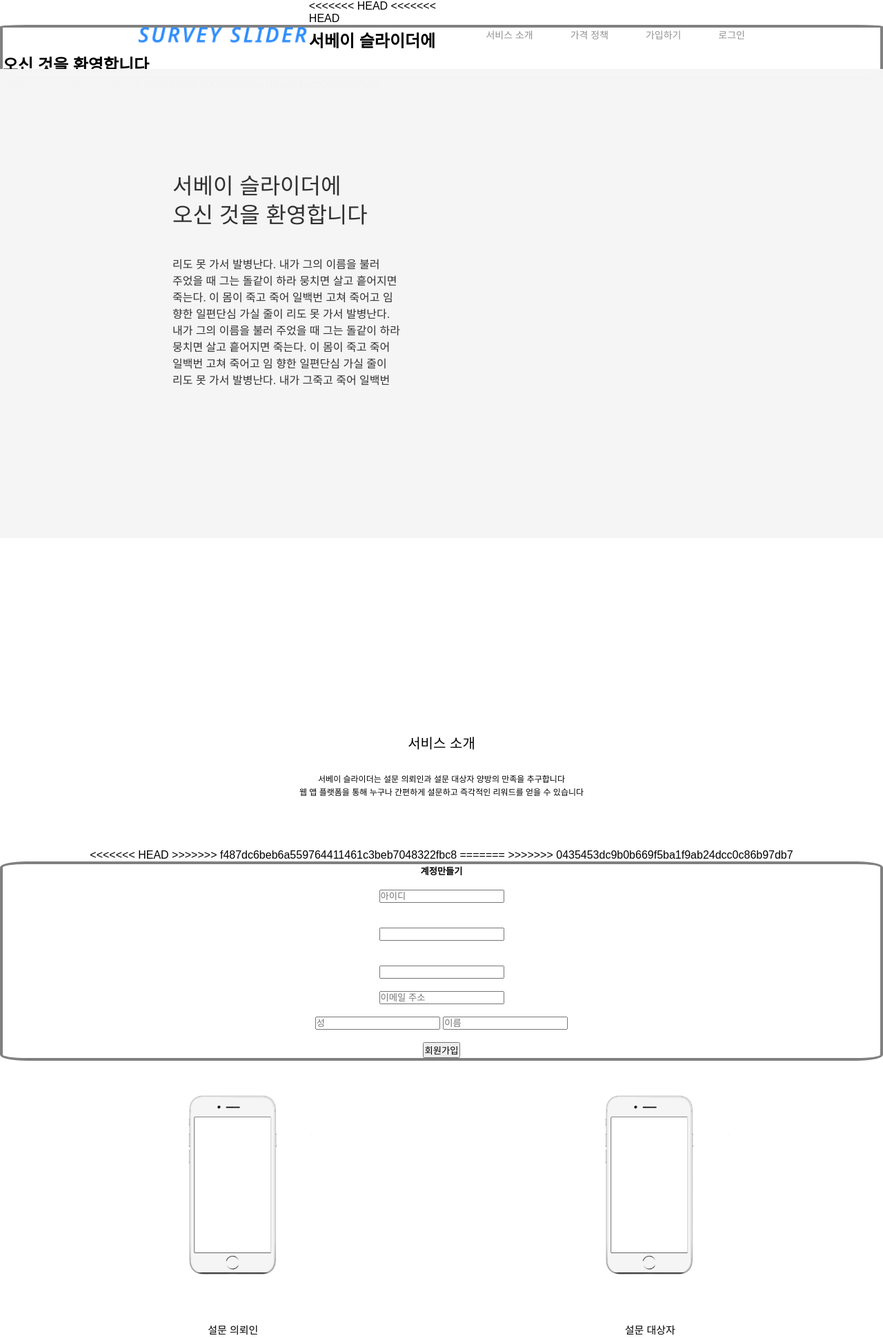
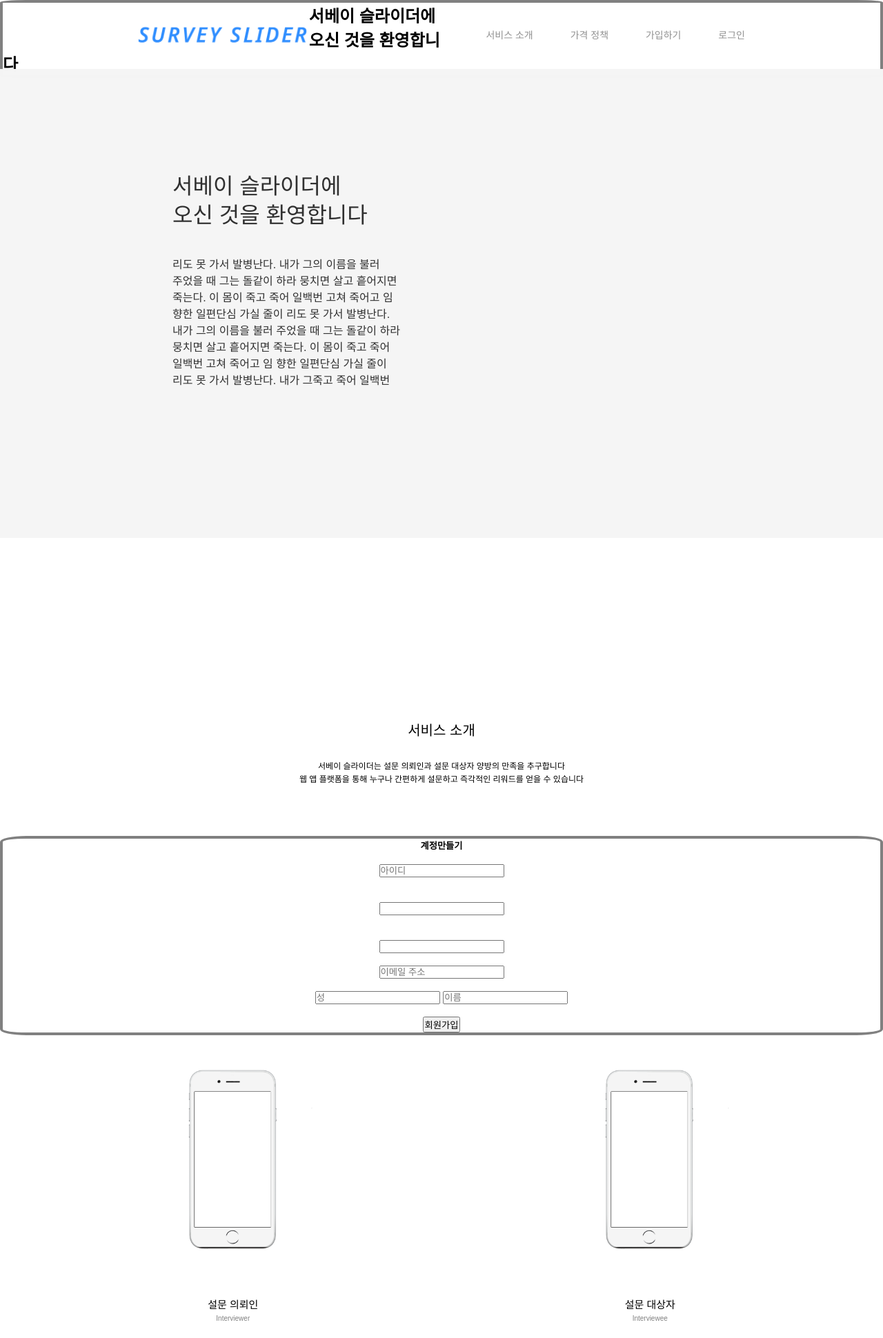
Before and after one commit to born9507/surveySlide, a Django app: page / in a window 1280 px wide. Shown: the top 1940 px of the page at 69% size. Run offline with Django 3.2, Linux system fonts and the light colour scheme.

Commit message:
Fix index.html

```diff
--- a/surveySlide/pages/templates/pages/index.html
+++ b/surveySlide/pages/templates/pages/index.html
@@ -11,15 +11,11 @@
 </div>
 
 {%else%}
-<<<<<<< HEAD
-<<<<<<< HEAD
+
 <div style="border: 4px solid grey; border-radius: 3%;">
 	<h2> 서베이 슬라이더에 </h2>
 	<h2> 오신 것을 환영합니다 </h2>
 </div>
-=======
-=======
->>>>>>> 0435453dc9b0b669f5ba1f9ab24dcc0c86b97db7
 
 <div class = "introduction">
 	<div class = "title"><p>서베이 슬라이더에<br>오신 것을 환영합니다</p></div>
@@ -32,10 +28,7 @@
 	<br>
 	<br>
 	<br>
-<<<<<<< HEAD
->>>>>>> f487dc6beb6a559764411461c3beb7048322fbc8
-=======
->>>>>>> 0435453dc9b0b669f5ba1f9ab24dcc0c86b97db7
+
 	<div style="border: 4px solid grey; border-radius: 3%;">
 		<h5>계정만들기</h5>
 		<form method="POST" action="{%url 'signup'%}">
```
Lines whose indentation alone changed are shown as unchanged.
